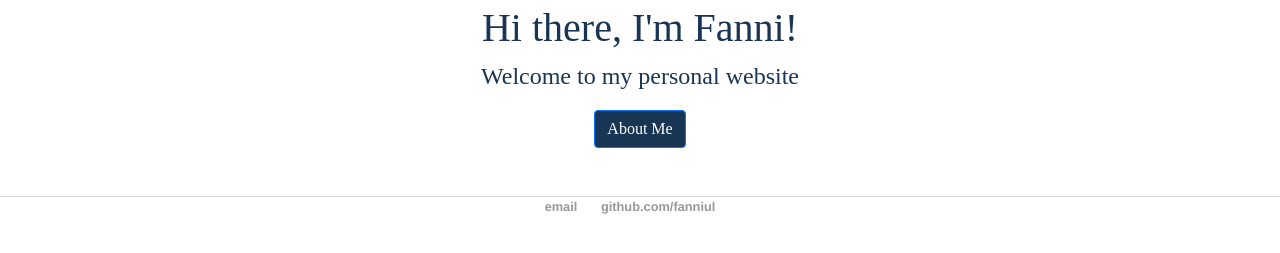
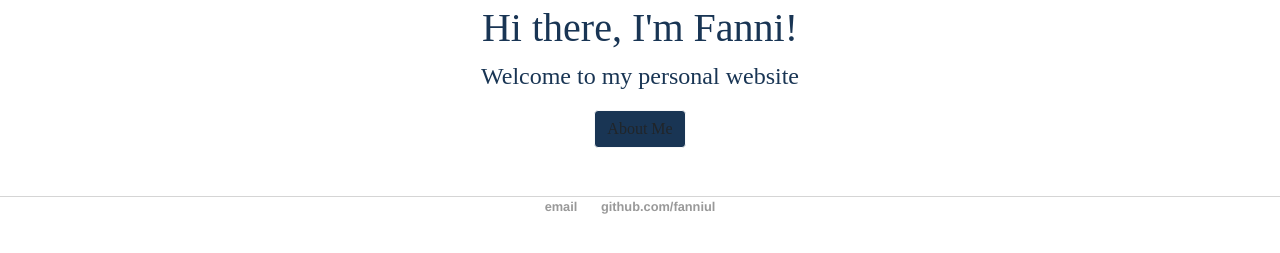
Before and after one commit to fanniul/fanniul.github.io, a Jekyll site: the page built from index.html, in a window 1280 px wide. Shown: the part 124-377 px from the top of the page. Built offline with Jekyll 4.4.1, drawn with Linux system fonts in a browser that asks for light colours; comment, search, counter and statistics services are not loaded.

Commit message:
Update index.html

```diff
--- a/index.html
+++ b/index.html
@@ -5,9 +5,9 @@ title: Fanni Ulfani
 	<div class="blurb text-center">
 		<br>
 		<br>
-		<h1 style="font-family: Raleway;color:#193554;" >Hi there, I'm Fanni!</h1>
-		<p style="font-family: Lateef;color:#193554;">Welcome to my personal website</p>
-		<a href="/about" class="btn btn-primary bg-darknavy" style="font-family: Montserrat;">About Me</a>
+		<h1 style="font-family: Montserrat;color:#193554;" >Hi there, I'm Fanni!</h1>
+		<p style="font-family: Raleway;color:#193554;">Welcome to my personal website</p>
+		<a href="/about" class="btn btn-light bg-darknavy" style="font-family: Montserrat;">About Me</a>
 		<br>
 		<br>
 		<br>
```
